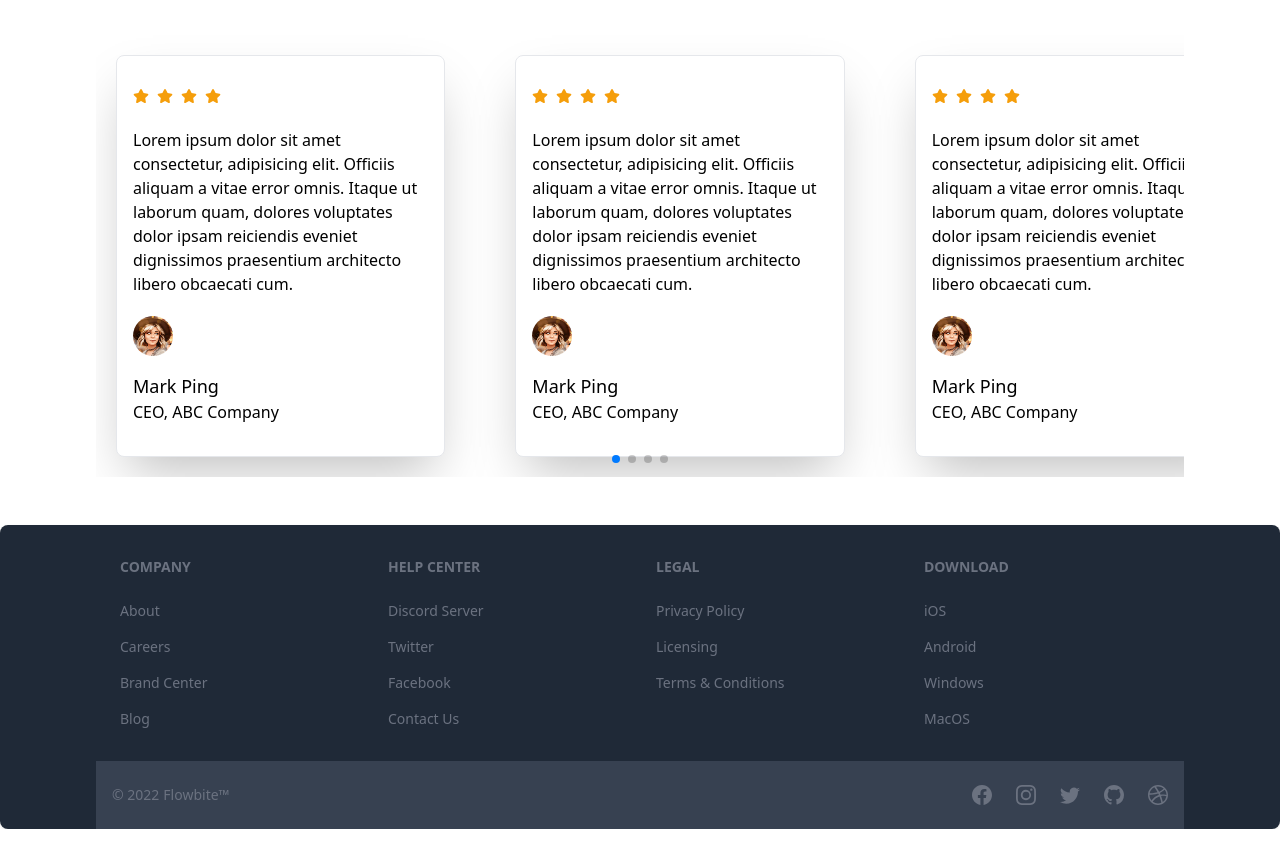
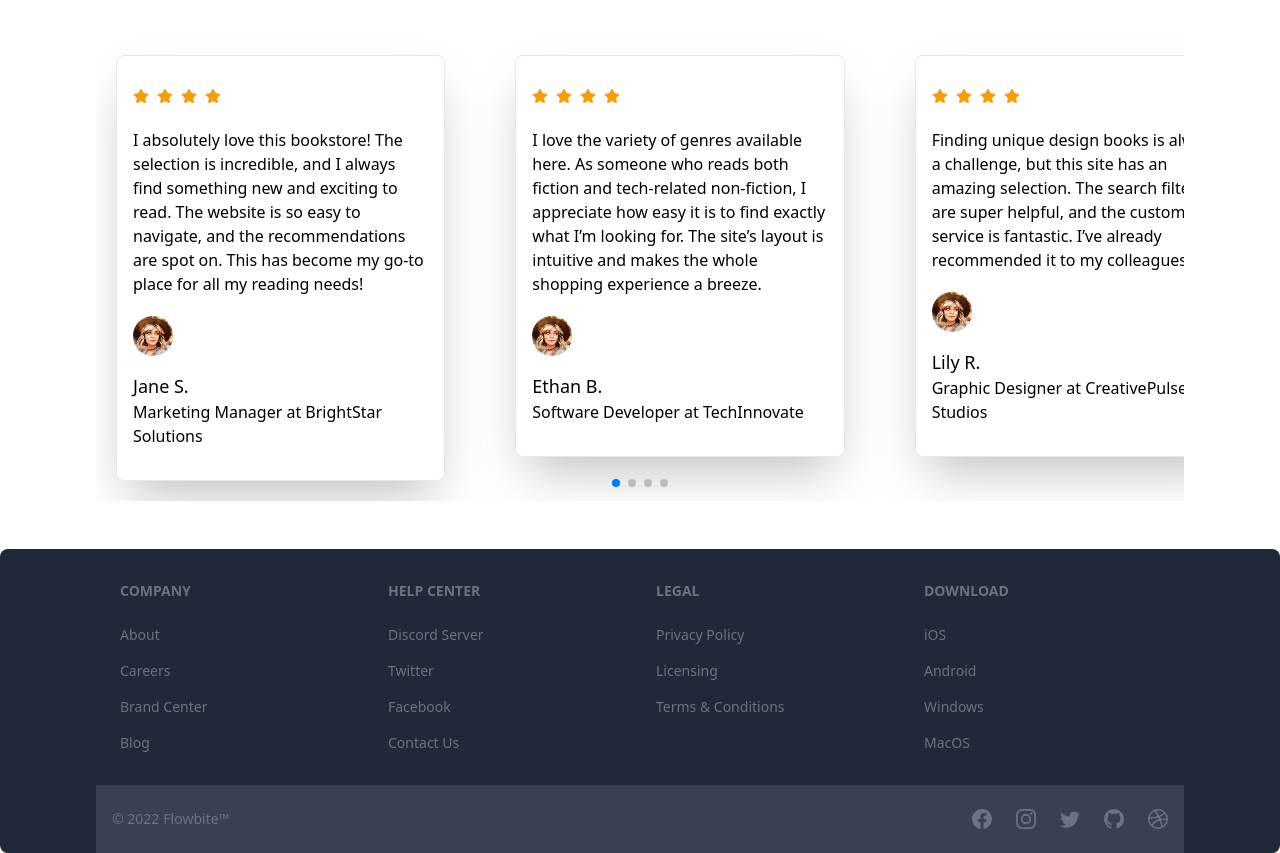
Before and after one commit to NanduHasaranga/Book_Store, a React (Vite) app in the folder mern-client/: page / in a window 1280 px wide. Shown: the part 2440-3293 px from the top of the page. Before the commit the page ends 3269 px from the top, so only its background shows below. Built offline with nearby package versions, Linux system fonts and the light colour scheme; no server answers.

Commit message:
Review Update

```diff
--- a/mern-client/src/home/Review.jsx
+++ b/mern-client/src/home/Review.jsx
@@ -18,8 +18,10 @@
 
 const Review = () => {
   return (
-    <div className='my-12 px-4 lg:px-24'>
-        <h2 className='text-5xl font-bold text-center mb-10 leading-snug'>Our Customers</h2>
+    <div className="my-12 px-4 lg:px-24">
+      <h2 className="text-5xl font-bold text-center mb-10 leading-snug">
+        Our Customers
+      </h2>
       <div>
         <Swiper
           slidesPerView={1}
@@ -44,119 +46,185 @@
           modules={[Pagination]}
           className="mySwiper"
         >
-        <SwiperSlide className='shadow-2xl bg-white py-8 px-4 md:m-5 rounded-lg border'>
-            <div className='space-y-6'>
-                <div className='text-amber-500 flex gap-2'>
-                    <FaStar/>
-                    <FaStar/>
-                    <FaStar/>
-                    <FaStar/>
+          <SwiperSlide className="shadow-2xl bg-white py-8 px-4 md:m-5 rounded-lg border">
+            <div className="space-y-6">
+              <div className="text-amber-500 flex gap-2">
+                <FaStar />
+                <FaStar />
+                <FaStar />
+                <FaStar />
               </div>
 
               {/* text */}
-                <div className='mt-7'>
-                    <p className='mb-5'>Lorem ipsum dolor sit amet consectetur, adipisicing elit. Officiis aliquam a vitae error omnis. Itaque ut laborum quam, dolores voluptates dolor ipsam reiciendis eveniet dignissimos praesentium architecto libero obcaecati cum.</p>
-                    <Avatar img={proPic} alt="avatar of Jese" rounded className="w-10 mb-4" />
-                    <h5 className='text-lg font-medium'>Mark Ping</h5>
-                    <p className='text-base'>CEO, ABC Company</p>
+              <div className="mt-7">
+                <p className="mb-5">
+                  I absolutely love this bookstore! The selection is incredible,
+                  and I always find something new and exciting to read. The
+                  website is so easy to navigate, and the recommendations are
+                  spot on. This has become my go-to place for all my reading
+                  needs!
+                </p>
+                <Avatar
+                  img={proPic}
+                  alt="avatar of Jese"
+                  rounded
+                  className="w-10 mb-4"
+                />
+                <h5 className="text-lg font-medium">Jane S.</h5>
+                <p className="text-base">
+                  Marketing Manager at BrightStar Solutions
+                </p>
               </div>
             </div>
           </SwiperSlide>
-        <SwiperSlide className='shadow-2xl bg-white py-8 px-4 md:m-5 rounded-lg border'>
-            <div className='space-y-6'>
-                <div className='text-amber-500 flex gap-2'>
-                    <FaStar/>
-                    <FaStar/>
-                    <FaStar/>
-                    <FaStar/>
+          <SwiperSlide className="shadow-2xl bg-white py-8 px-4 md:m-5 rounded-lg border">
+            <div className="space-y-6">
+              <div className="text-amber-500 flex gap-2">
+                <FaStar />
+                <FaStar />
+                <FaStar />
+                <FaStar />
               </div>
 
               {/* text */}
-                <div className='mt-7'>
-                    <p className='mb-5'>Lorem ipsum dolor sit amet consectetur, adipisicing elit. Officiis aliquam a vitae error omnis. Itaque ut laborum quam, dolores voluptates dolor ipsam reiciendis eveniet dignissimos praesentium architecto libero obcaecati cum.</p>
-                    <Avatar img={proPic} alt="avatar of Jese" rounded className="w-10 mb-4" />
-                    <h5 className='text-lg font-medium'>Mark Ping</h5>
-                    <p className='text-base'>CEO, ABC Company</p>
+              <div className="mt-7">
+                <p className="mb-5">
+                  I love the variety of genres available here. As someone who
+                  reads both fiction and tech-related non-fiction, I appreciate
+                  how easy it is to find exactly what I’m looking for. The
+                  site’s layout is intuitive and makes the whole shopping
+                  experience a breeze.
+                </p>
+                <Avatar
+                  img={proPic}
+                  alt="avatar of Jese"
+                  rounded
+                  className="w-10 mb-4"
+                />
+                <h5 className="text-lg font-medium">Ethan B.</h5>
+                <p className="text-base">Software Developer at TechInnovate</p>
               </div>
             </div>
           </SwiperSlide>
-        <SwiperSlide className='shadow-2xl bg-white py-8 px-4 md:m-5 rounded-lg border'>
-            <div className='space-y-6'>
-                <div className='text-amber-500 flex gap-2'>
-                    <FaStar/>
-                    <FaStar/>
-                    <FaStar/>
-                    <FaStar/>
+          <SwiperSlide className="shadow-2xl bg-white py-8 px-4 md:m-5 rounded-lg border">
+            <div className="space-y-6">
+              <div className="text-amber-500 flex gap-2">
+                <FaStar />
+                <FaStar />
+                <FaStar />
+                <FaStar />
               </div>
 
               {/* text */}
-                <div className='mt-7'>
-                    <p className='mb-5'>Lorem ipsum dolor sit amet consectetur, adipisicing elit. Officiis aliquam a vitae error omnis. Itaque ut laborum quam, dolores voluptates dolor ipsam reiciendis eveniet dignissimos praesentium architecto libero obcaecati cum.</p>
-                    <Avatar img={proPic} alt="avatar of Jese" rounded className="w-10 mb-4" />
-                    <h5 className='text-lg font-medium'>Mark Ping</h5>
-                    <p className='text-base'>CEO, ABC Company</p>
+              <div className="mt-7">
+                <p className="mb-5">
+                  Finding unique design books is always a challenge, but this
+                  site has an amazing selection. The search filters are super
+                  helpful, and the customer service is fantastic. I’ve already
+                  recommended it to my colleagues!
+                </p>
+                <Avatar
+                  img={proPic}
+                  alt="avatar of Jese"
+                  rounded
+                  className="w-10 mb-4"
+                />
+                <h5 className="text-lg font-medium">Lily R.</h5>
+                <p className="text-base">
+                  Graphic Designer at CreativePulse Studios
+                </p>
               </div>
             </div>
           </SwiperSlide>
-        <SwiperSlide className='shadow-2xl bg-white py-8 px-4 md:m-5 rounded-lg border'>
-            <div className='space-y-6'>
-                <div className='text-amber-500 flex gap-2'>
-                    <FaStar/>
-                    <FaStar/>
-                    <FaStar/>
-                    <FaStar/>
+          <SwiperSlide className="shadow-2xl bg-white py-8 px-4 md:m-5 rounded-lg border">
+            <div className="space-y-6">
+              <div className="text-amber-500 flex gap-2">
+                <FaStar />
+                <FaStar />
+                <FaStar />
+                <FaStar />
               </div>
 
               {/* text */}
-                <div className='mt-7'>
-                    <p className='mb-5'>Lorem ipsum dolor sit amet consectetur, adipisicing elit. Officiis aliquam a vitae error omnis. Itaque ut laborum quam, dolores voluptates dolor ipsam reiciendis eveniet dignissimos praesentium architecto libero obcaecati cum.</p>
-                    <Avatar img={proPic} alt="avatar of Jese" rounded className="w-10 mb-4" />
-                    <h5 className='text-lg font-medium'>Mark Ping</h5>
-                    <p className='text-base'>CEO, ABC Company</p>
+              <div className="mt-7">
+                <p className="mb-5">
+                  I needed some specific project management books, and this site
+                  had them all. The detailed book descriptions and customer
+                  reviews made my decision-making process much easier. I’ll
+                  definitely be back for more!
+                </p>
+                <Avatar
+                  img={proPic}
+                  alt="avatar of Jese"
+                  rounded
+                  className="w-10 mb-4"
+                />
+                <h5 className="text-lg font-medium">Carlos M.</h5>
+                <p className="text-base">Project Manager at BuildSmart Corp</p>
               </div>
             </div>
           </SwiperSlide>
-        <SwiperSlide className='shadow-2xl bg-white py-8 px-4 md:m-5 rounded-lg border'>
-            <div className='space-y-6'>
-                <div className='text-amber-500 flex gap-2'>
-                    <FaStar/>
-                    <FaStar/>
-                    <FaStar/>
-                    <FaStar/>
+          <SwiperSlide className="shadow-2xl bg-white py-8 px-4 md:m-5 rounded-lg border">
+            <div className="space-y-6">
+              <div className="text-amber-500 flex gap-2">
+                <FaStar />
+                <FaStar />
+                <FaStar />
+                <FaStar />
               </div>
 
               {/* text */}
-                <div className='mt-7'>
-                    <p className='mb-5'>Lorem ipsum dolor sit amet consectetur, adipisicing elit. Officiis aliquam a vitae error omnis. Itaque ut laborum quam, dolores voluptates dolor ipsam reiciendis eveniet dignissimos praesentium architecto libero obcaecati cum.</p>
-                    <Avatar img={proPic} alt="avatar of Jese" rounded className="w-10 mb-4" />
-                    <h5 className='text-lg font-medium'>Mark Ping</h5>
-                    <p className='text-base'>CEO, ABC Company</p>
+              <div className="mt-7">
+                <p className="mb-5">
+                  This bookstore has everything I need to stay updated on the
+                  latest trends in HR. The range of professional books is
+                  impressive, and the delivery is always fast. I highly
+                  recommend this site to all professionals!
+                </p>
+                <Avatar
+                  img={proPic}
+                  alt="avatar of Jese"
+                  rounded
+                  className="w-10 mb-4"
+                />
+                <h5 className="text-lg font-medium">Nina H.</h5>
+                <p className="text-base">HR Specialist at TalentEdge</p>
               </div>
             </div>
           </SwiperSlide>
-        <SwiperSlide className='shadow-2xl bg-white py-8 px-4 md:m-5 rounded-lg border'>
-            <div className='space-y-6'>
-                <div className='text-amber-500 flex gap-2'>
-                    <FaStar/>
-                    <FaStar/>
-                    <FaStar/>
-                    <FaStar/>
+          <SwiperSlide className="shadow-2xl bg-white py-8 px-4 md:m-5 rounded-lg border">
+            <div className="space-y-6">
+              <div className="text-amber-500 flex gap-2">
+                <FaStar />
+                <FaStar />
+                <FaStar />
+                <FaStar />
               </div>
 
               {/* text */}
-                <div className='mt-7'>
-                    <p className='mb-5'>Lorem ipsum dolor sit amet consectetur, adipisicing elit. Officiis aliquam a vitae error omnis. Itaque ut laborum quam, dolores voluptates dolor ipsam reiciendis eveniet dignissimos praesentium architecto libero obcaecati cum.</p>
-                    <Avatar img={proPic} alt="avatar of Jese" rounded className="w-10 mb-4" />
-                    <h5 className='text-lg font-medium'>Mark Ping</h5>
-                    <p className='text-base'>CEO, ABC Company</p>
+              <div className="mt-7">
+                <p className="mb-5">
+                  This bookstore has become my favorite place to find the latest
+                  data science books. The selection is fantastic, and the
+                  recommendations are always spot on. The site is user-friendly,
+                  and my orders have always arrived quickly. I highly recommend
+                  it to fellow data enthusiasts!
+                </p>
+                <Avatar
+                  img={proPic}
+                  alt="avatar of Jese"
+                  rounded
+                  className="w-10 mb-4"
+                />
+                <h5 className="text-lg font-medium">Ryan G.</h5>
+                <p className="text-base">Data Analyst at InsightCorp</p>
               </div>
             </div>
           </SwiperSlide>
-
         </Swiper>
       </div>
     </div>
-  )
+  );
 }
 
 export default Review
```
Lines whose indentation alone changed are shown as unchanged.
